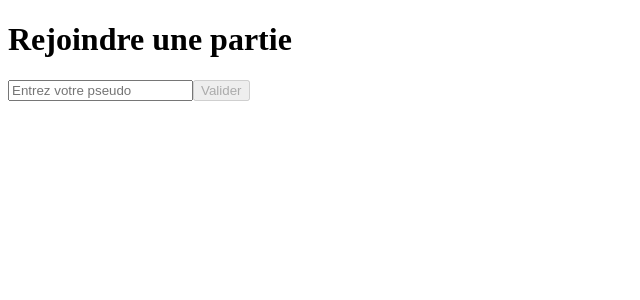
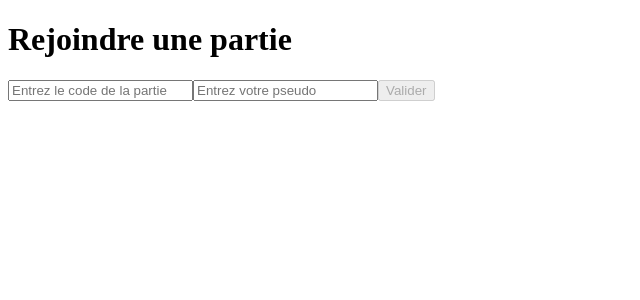
Before and after one commit to ggratchev/PlanningPoker, a React (Vite) app in the folder frontend/: page /rejoindre-partie in a window 1280 px wide. Shown: the top 300 px of the page, without its empty margins (0-640 px from the left). Built offline with nearby package versions, Linux system fonts and the light colour scheme.

Commit message:
add pin code input in join game page

```diff
--- a/frontend/src/RejoindrePartie.tsx
+++ b/frontend/src/RejoindrePartie.tsx
@@ -2,20 +2,29 @@ import { useState } from 'react'
 
 function RejoindrePartie() {
     const [pseudo, setPseudo] = useState('')
+    const [code, setCode] = useState('')
 
     const valider = () => {
         console.log("pseudo :", pseudo)
+        console.log("code de la partie :", code)
     }
 
     return (
         <div>
             <h1>Rejoindre une partie</h1>
             <input type="text"
+                placeholder='Entrez le code de la partie'
+                value={code}
+                onChange={(e) => setCode(e.target.value)}
+            />
+            <input type="text"
                 placeholder='Entrez votre pseudo'
                 value={pseudo}
                 onChange={(e) => setPseudo(e.target.value)}
             />
-            <button onClick={valider} disabled={pseudo.trim() === ''}>Valider</button>
+            <button onClick={valider} disabled={
+                pseudo.trim() === '' ||
+                code.trim() === ''}>Valider</button>
         </div>
     )
 }
```
